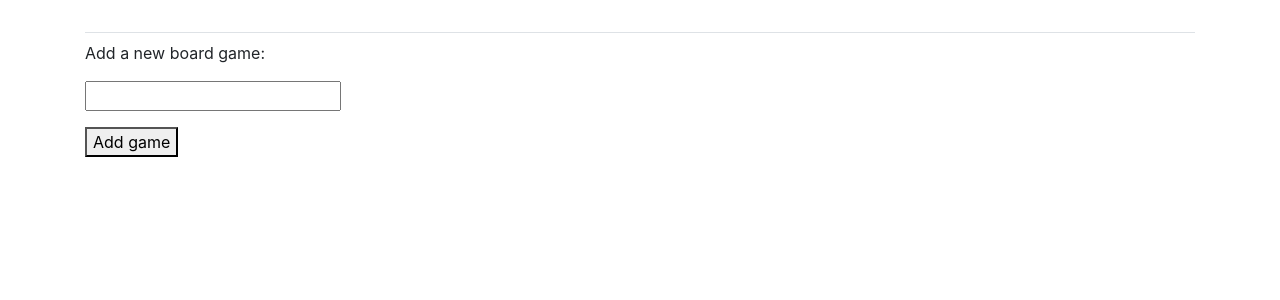
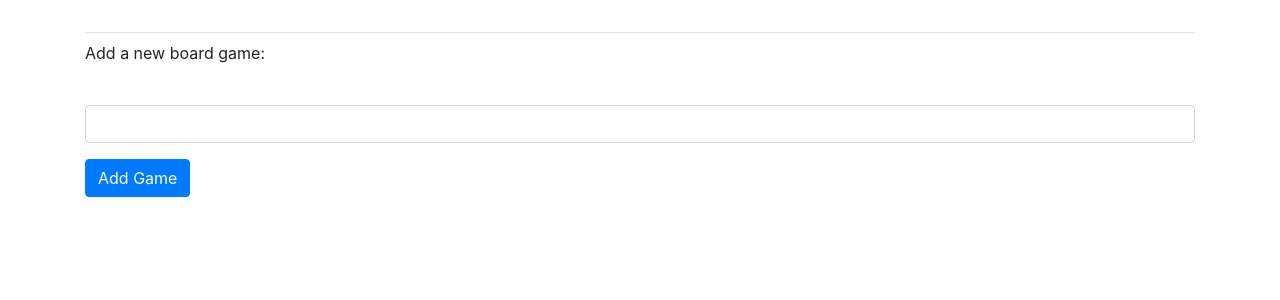
Before and after one commit to urasayanoglu/board_game_club, a Django app: page /new_game/ in a window 1280 px wide. Shown: the part 58-358 px from the top of the page. Run offline with Django 4.2, Linux system fonts and the light colour scheme; the visitor is signed in with stand-in values (Sample User, id 1); some libraries are stand-ins or nearby versions.

Commit message:
Modify styling for the new_game.html

```diff
--- a/board_game_club_apps/templates/board_game_club_apps/new_game.html
+++ b/board_game_club_apps/templates/board_game_club_apps/new_game.html
@@ -3,9 +3,12 @@
 
 {% block content %}
 <p>Add a new board game:</p>
-<form action="{% url 'board_game_club_apps:new_game' %}" method="post">
+<form action="{% url 'board_game_club_apps:new_game' %}" method="post" class="form">
     {% csrf_token %}
-    {{ form.as_p }}
-    <button name="submit">Add game</button>
+    {% bootstrap_form form %}
+    {% buttons %}
+      <button name="submit" class="btn btn-primary">Add Game</button>
+    {% endbuttons %}
+
 </form>
 {% endblock content %}
```
